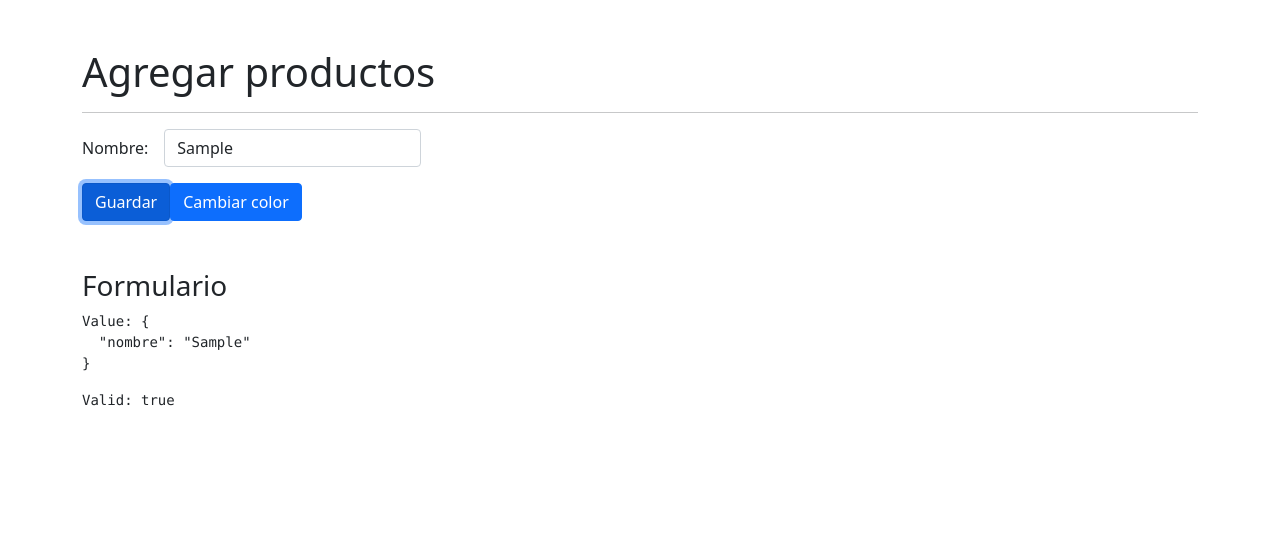
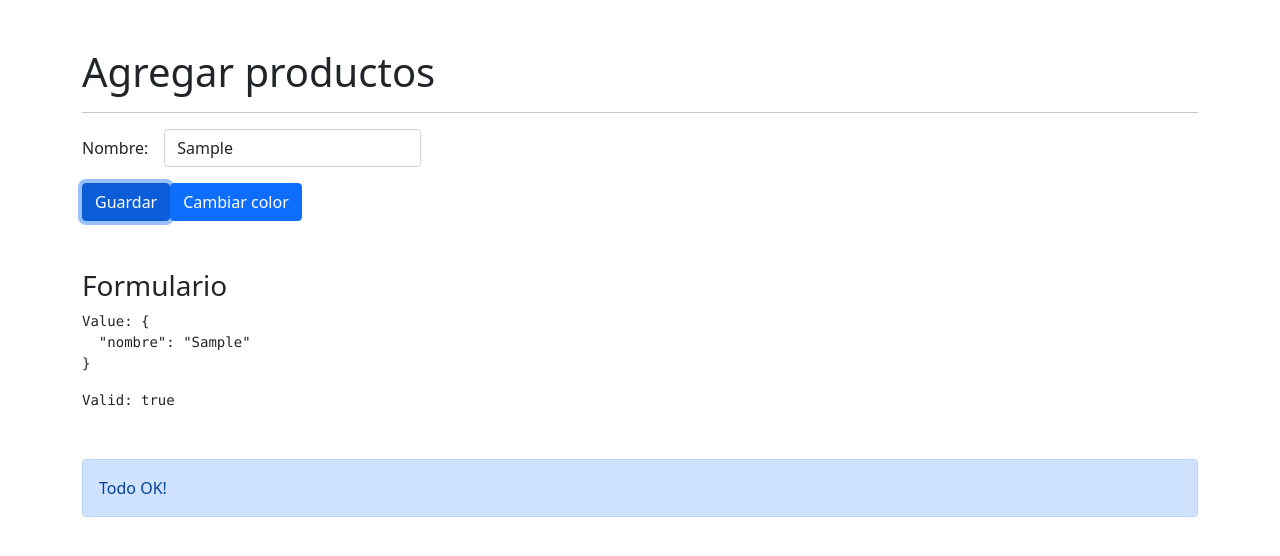
Before and after one commit to javicb/directivasApp, an Angular app: page /productos/agregar in a window 1280 px wide. Both pictures are taken after typing "Sample" into the empty fields and a click on the button "Guardar". Shown: the top 556 px of the page. Built offline with nearby package versions, Linux system fonts and the light colour scheme.

Commit message:
directivas estructurales personalizadas

```diff
--- a/src/app/productos/pages/agregar/agregar.component.html
+++ b/src/app/productos/pages/agregar/agregar.component.html
@@ -25,3 +25,11 @@
 <h3 class="mt-5">Formulario</h3>
 <pre>Value: {{miFormulario.value| json }}</pre>
 <pre>Valid: {{miFormulario.valid }}</pre>
+
+<div class="row mt-5" *customIf="miFormulario.valid">
+  <div class="col">
+    <div class="alert alert-primary">
+      Todo OK!
+    </div>
+  </div>
+</div>
--- /dev/null
+++ b/src/app/shared/directives/custom-if.directive.ts
@@ -0,0 +1,18 @@
+import { Directive, Input, TemplateRef, ViewContainerRef } from '@angular/core';
+
+@Directive({
+  selector: '[customIf]'
+})
+export class CustomIfDirective {
+
+  @Input() set customIf(condicion: boolean) {
+    if (condicion) {
+      this.viewContainer.createEmbeddedView(this.templateRef);
+    } else {
+      this.viewContainer.clear()
+    }
+  }
+  constructor(private templateRef: TemplateRef<HTMLElement>, private viewContainer: ViewContainerRef) {
+  }
+
+}
```
Also changed, not shown: src/app/shared/shared.module.ts (+5 -2 lines).
